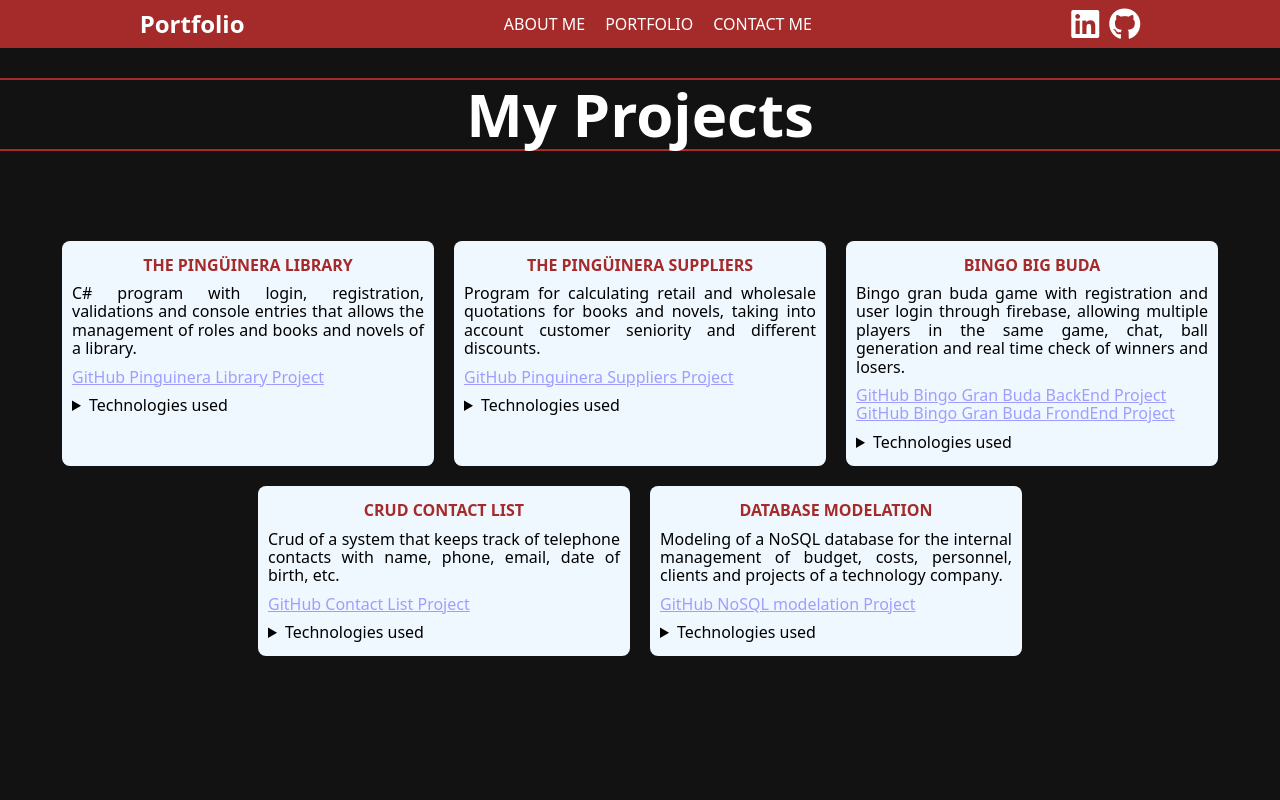
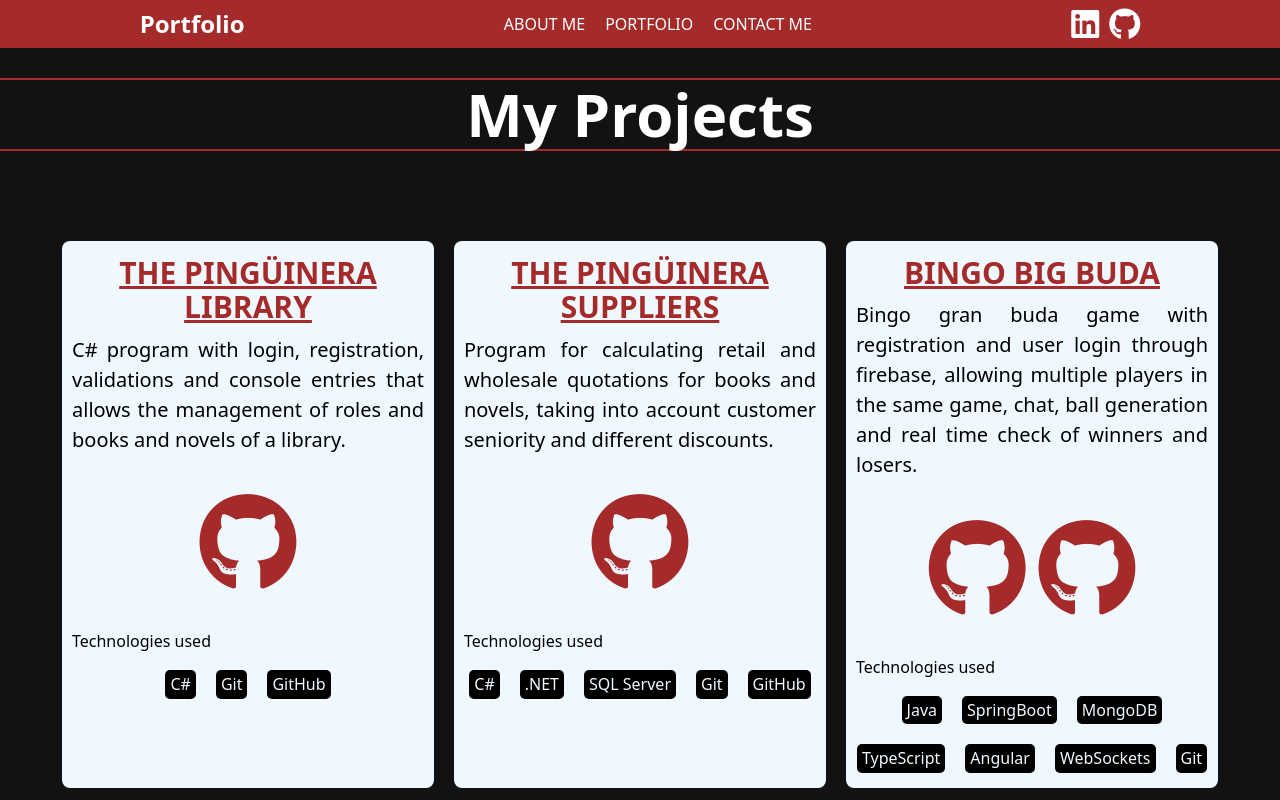
Before and after one commit to Exloz/C1-T9-Portfolio-Esteban-Sanchez, a website built with Vite: page portfolio-ts/src/views/portfolio.html in a window 1280 px wide. Shown: the top 800 px of the page. Built offline with nearby package versions, Linux system fonts and the light colour scheme.

Commit message:
Change distribution of cards in portfolio project

```diff
--- a/portfolio-ts/src/css/portfolio/portfolio.css
+++ b/portfolio-ts/src/css/portfolio/portfolio.css
@@ -34,21 +34,63 @@
   padding: 5px 10px;
   transition: 0.3s;
   h4 {
+    font-size: 30px;
+
+    text-decoration: underline;
     color: brown;
     padding-block: 10px;
     text-align: center;
   }
   p {
+    font-size: 20px;
+    line-height: 150%;
     color: black;
     padding-bottom: 10px;
     text-align: justify;
   }
-  details {
+
+  .projects__icons {
+    padding-block: 50px;
+    text-align: center;
+  }
+  a {
+    font-size: 50px;
+    text-decoration: none;
+    color: brown;
+    transition: 0.4s;
+  }
+  a:hover {
+    color: black;
+  }
+
+  .projects__list {
+    align-items: center;
+    justify-content: center;
     color: black;
     padding-block: 10px;
+
+    summary {
+      list-style: none;
+      padding-bottom: 20px;
+    }
+
+    ul {
+      gap: 20px;
+      display: flex;
+      flex-wrap: wrap;
+      justify-content: center;
+    }
     li {
+      color: aliceblue;
+      padding: 5px;
+      border-radius: 5px;
+      background-color: black;
+      list-style: none;
       list-style-position: inside;
-      list-style-type: square;
+      transition: 0.3s;
+    }
+    li:hover {
+      scale: 1.3;
     }
   }
 }
--- a/portfolio-ts/src/views/portfolio.html
+++ b/portfolio-ts/src/views/portfolio.html
@@ -51,17 +51,19 @@
               C# program with login, registration, validations and console entries that allows the
               management of roles and books and novels of a library.
             </p>
-            <a href="https://github.com/Exloz/C1-T3-C-Esteban-Sanchez.git">
-              GitHub Pinguinera Library Project
+            <div class="projects__icons">
+              <a href="https://github.com/Exloz/C1-T3-C-Esteban-Sanchez.git" target="_blank">
+                <i class="fa-brands fa-github fa-2xl"></i>
               </a>
-            <details>
+            </div>
+            <div class="projects__list">
               <summary>Technologies used</summary>
               <ul>
                 <li>C#</li>
                 <li>Git</li>
                 <li>GitHub</li>
               </ul>
-            </details>
+            </div>
           </body>
         </article>
         <article class="projects__item">
@@ -73,10 +75,15 @@
               Program for calculating retail and wholesale quotations for books and novels, taking
               into account customer seniority and different discounts.
             </p>
-            <a href="https://github.com/Exloz/C1-T8-Pinguinera-Suppliers-Esteban-Sanchez.git">
-              GitHub Pinguinera Suppliers Project
+            <div class="projects__icons">
+              <a
+                href="https://github.com/Exloz/C1-T8-Pinguinera-Suppliers-Esteban-Sanchez.git"
+                target="_blank">
+                <i class="fa-brands fa-github fa-2xl"></i>
               </a>
-            <details>
+            </div>
+
+            <div class="projects__list">
               <summary>Technologies used</summary>
               <ul>
                 <li>C#</li>
@@ -85,7 +92,7 @@
                 <li>Git</li>
                 <li>GitHub</li>
               </ul>
-            </details>
+            </div>
           </body>
         </article>
         <article class="projects__item">
@@ -98,14 +105,16 @@
               multiple players in the same game, chat, ball generation and real time check of
               winners and losers.
             </p>
-            <a href="https://github.com/Exloz/back-reto-bingo.git">
-              GitHub Bingo Gran Buda BackEnd Project
+
+            <div class="projects__icons">
+              <a href="https://github.com/Exloz/back-reto-bingo.git" target="_blank">
+                <i class="fa-brands fa-github fa-2xl"></i>
               </a>
-            <br />
-            <a href="https://github.com/Exloz/front-bingoGame.git">
-              GitHub Bingo Gran Buda FrondEnd Project
+              <a href="https://github.com/Exloz/front-bingoGame.git" target="_blank">
+                <i class="fa-brands fa-github fa-2xl"></i>
               </a>
-            <details>
+            </div>
+            <div class="projects__list">
               <summary>Technologies used</summary>
               <ul>
                 <li>Java</li>
@@ -116,7 +125,7 @@
                 <li>WebSockets</li>
                 <li>Git</li>
               </ul>
-            </details>
+            </div>
           </body>
         </article>
         <article class="projects__item">
@@ -128,8 +137,12 @@
               Crud of a system that keeps track of telephone contacts with name, phone, email, date
               of birth, etc.
             </p>
-            <a href="https://github.com/Exloz/C2-Taller8_CRUD.git">GitHub Contact List Project</a>
-            <details>
+            <div class="projects__icons">
+              <a href="https://github.com/Exloz/C2-Taller8_CRUD.git" target="_blank">
+                <i class="fa-brands fa-github fa-2xl"></i>
+              </a>
+            </div>
+            <div class="projects__list">
               <summary>Technologies used</summary>
               <ul>
                 <li>Java</li>
@@ -139,7 +152,7 @@
                 <li>Angular</li>
                 <li>Git</li>
               </ul>
-            </details>
+            </div>
           </body>
         </article>
         <article class="projects__item">
@@ -151,17 +164,20 @@
               Modeling of a NoSQL database for the internal management of budget, costs, personnel,
               clients and projects of a technology company.
             </p>
+            <div class="projects__icons">
               <a
-              href="https://github.com/Exloz/C1-T7--Reto-final-modelamiento---Esteban-Sanchez---Lina-Ramirez.git">
-              GitHub NoSQL modelation Project
+                href="https://github.com/Exloz/C1-T7--Reto-final-modelamiento---Esteban-Sanchez---Lina-Ramirez.git"
+                target="_blank">
+                <i class="fa-brands fa-github fa-2xl"></i>
               </a>
-            <details>
+            </div>
+            <div class="projects__list">
               <summary>Technologies used</summary>
               <ul>
                 <li>NoSQL</li>
                 <li>Git</li>
               </ul>
-            </details>
+            </div>
           </body>
         </article>
       </section>
```
Lines whose indentation alone changed are shown as unchanged.
